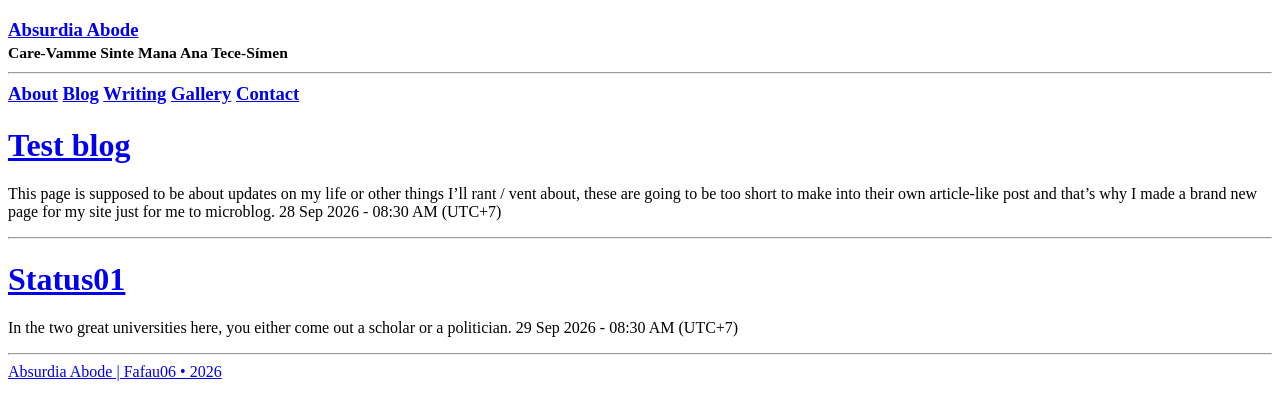
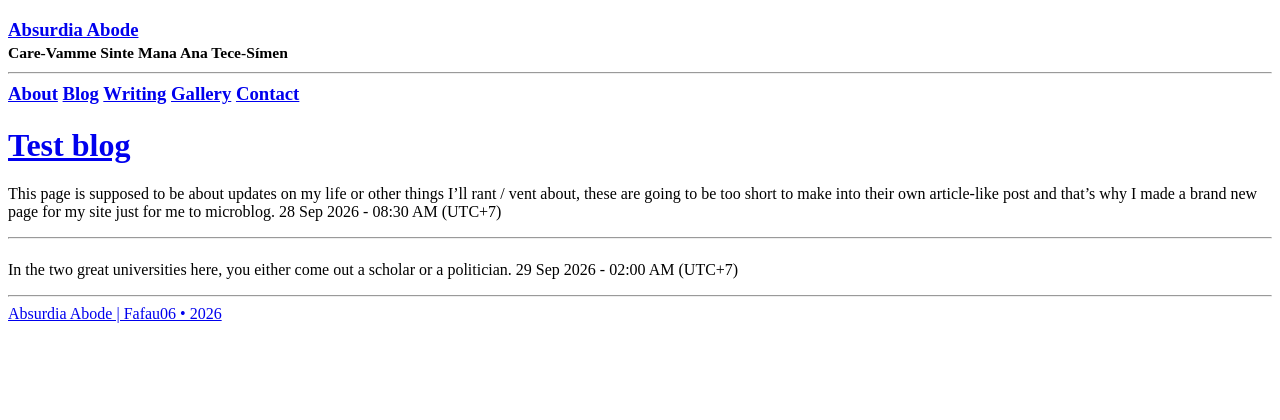
Before and after one commit to Fafau06/fafau06.github.io, a Jekyll site: the page built from menu/blog.md, in a window 1280 px wide. Shown: the top 420 px of the page. Built offline with Jekyll 4.4.1, drawn with Linux system fonts in a browser that asks for light colours; a script that is not in the unit is left out.

Commit message:
Update and rename 2026-09-29-status01.md to 2026-09-29-.md

```diff
--- a/_blogs/2026-09-29-status01.md
+++ b/_blogs/2026-09-29-.md
@@ -2,7 +2,7 @@
 layout: blog-item
 categories: journal
 tags: [blog,random_thought,politic,academic,university]
-hour: 08:30 AM
+hour: 02:00 AM
 ---
 
 In the two great universities here, you either come out a scholar or a politician.
```
